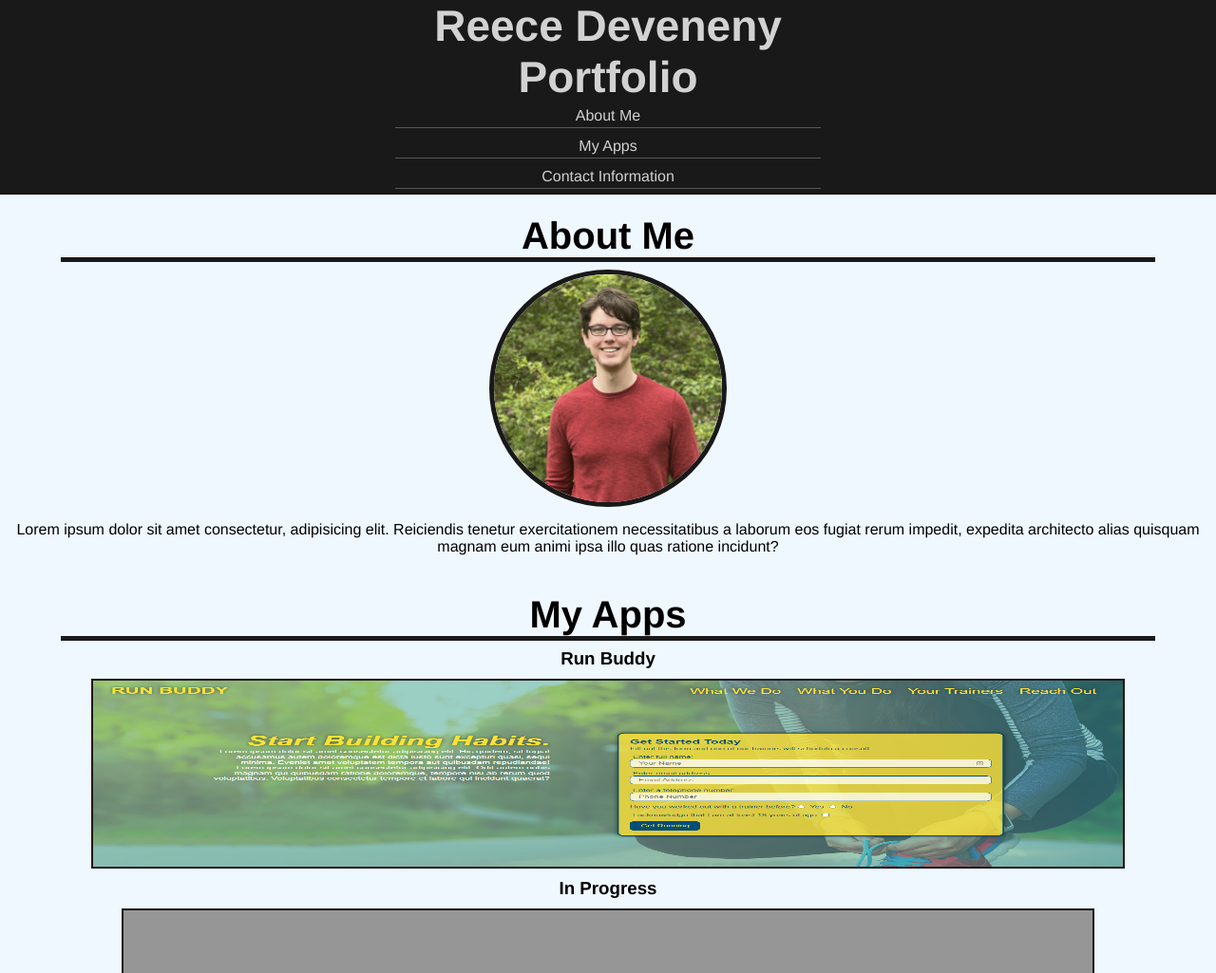
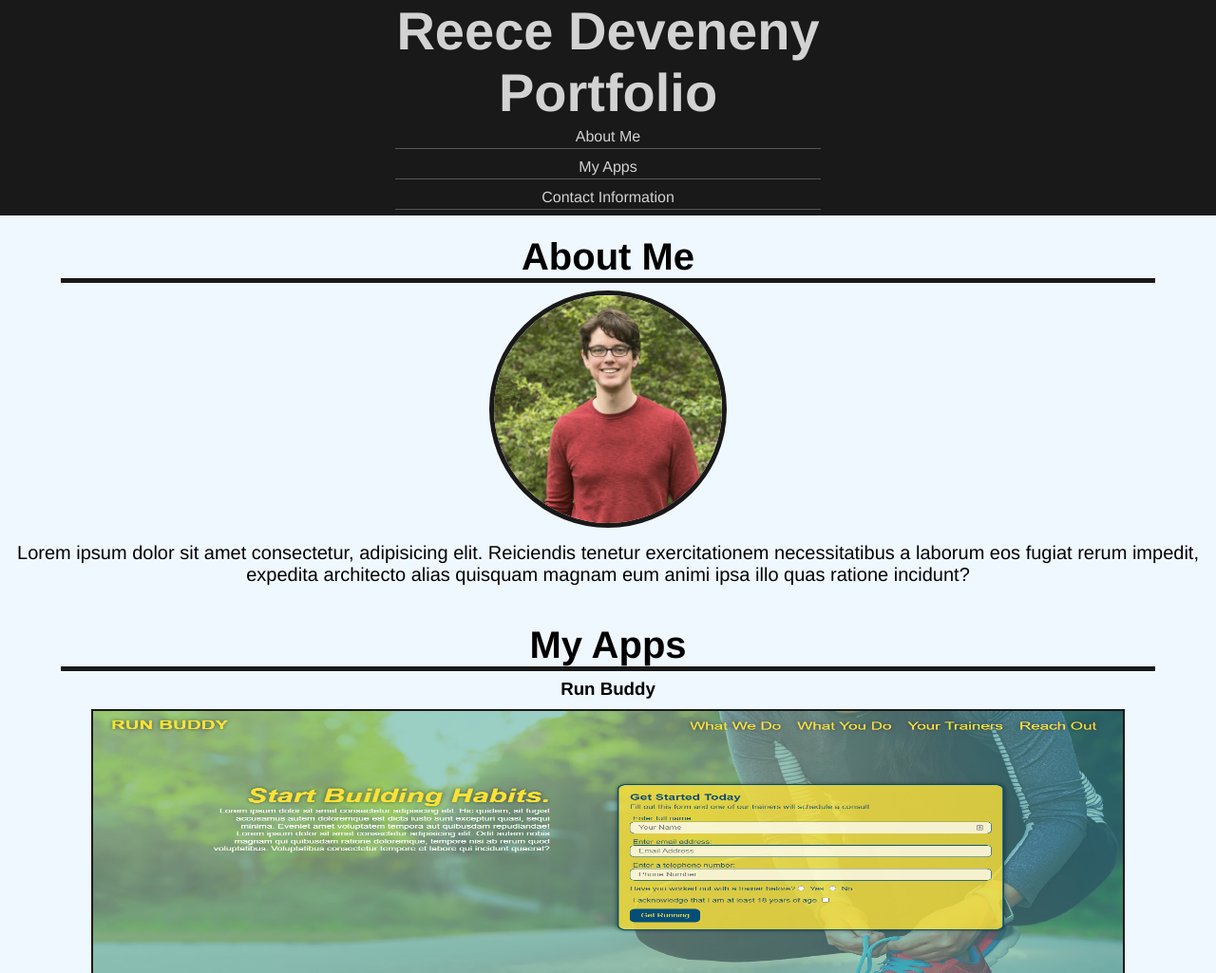
Before and after one commit to ReeceDevenney/Portfolio, a plain HTML site: page index.html in a window 1280 px wide. Shown: the top 1025 px of the page at 95% size. Drawn offline with Linux system fonts and the light colour scheme; placeholder pictures from the web are drawn by us.

Commit message:
added media querry for min-width 900px

```diff
--- a/assets/CSS/style.css
+++ b/assets/CSS/style.css
@@ -124,3 +124,23 @@ h3 {
 .contact li:first-child {
     width: 300px;
 }
+
+@media screen and (min-width: 900px) {
+    h1 {
+        font-size: 56px;
+    }
+
+    p {
+        font-size: 20px;
+    }
+
+    .apps img {
+        width: 80vw;
+        height: 25vh;
+    }
+
+    .app1 img {
+        width: 85%;
+        height: 35vh;
+    }
+}
```
